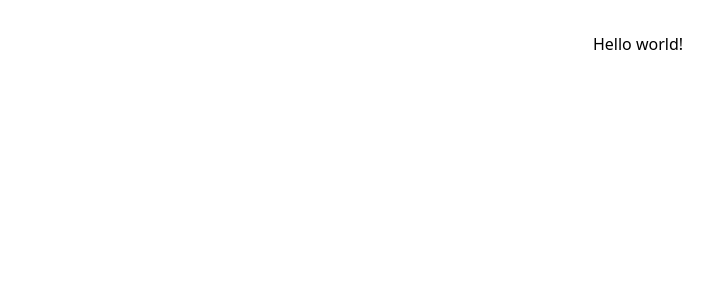
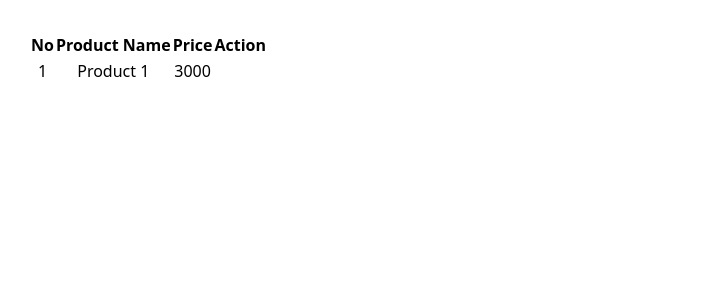
Before and after one commit to Nabilfadilah/crud-realtimeMERN, a React (Vite) app in the folder frontend/: page / in a window 1280 px wide. Shown: the top 300 px of the page, without its empty margins (2-715 px from the left). Built offline with nearby package versions, Linux system fonts and the light colour scheme.

Commit message:
menambahkan router

```diff
--- a/frontend/src/App.jsx
+++ b/frontend/src/App.jsx
@@ -1,10 +1,18 @@
 import { useState } from "react";
 import "./App.css";
+import { Routes, Router, BrowserRouter, Route } from "react-router-dom";
+import ProductList from "./components/ProductList";
 
 function App() {
-  const [count, setCount] = useState(0);
-
-  return <h1 className="text-3xl font-bold underline">Hello world!</h1>;
+  return (
+    <div className="container">
+      <BrowserRouter>
+        <Routes>
+          <Route path="/" element={<ProductList />} />
+        </Routes>
+      </BrowserRouter>
+    </div>
+  );
 }
 
 export default App;
```
